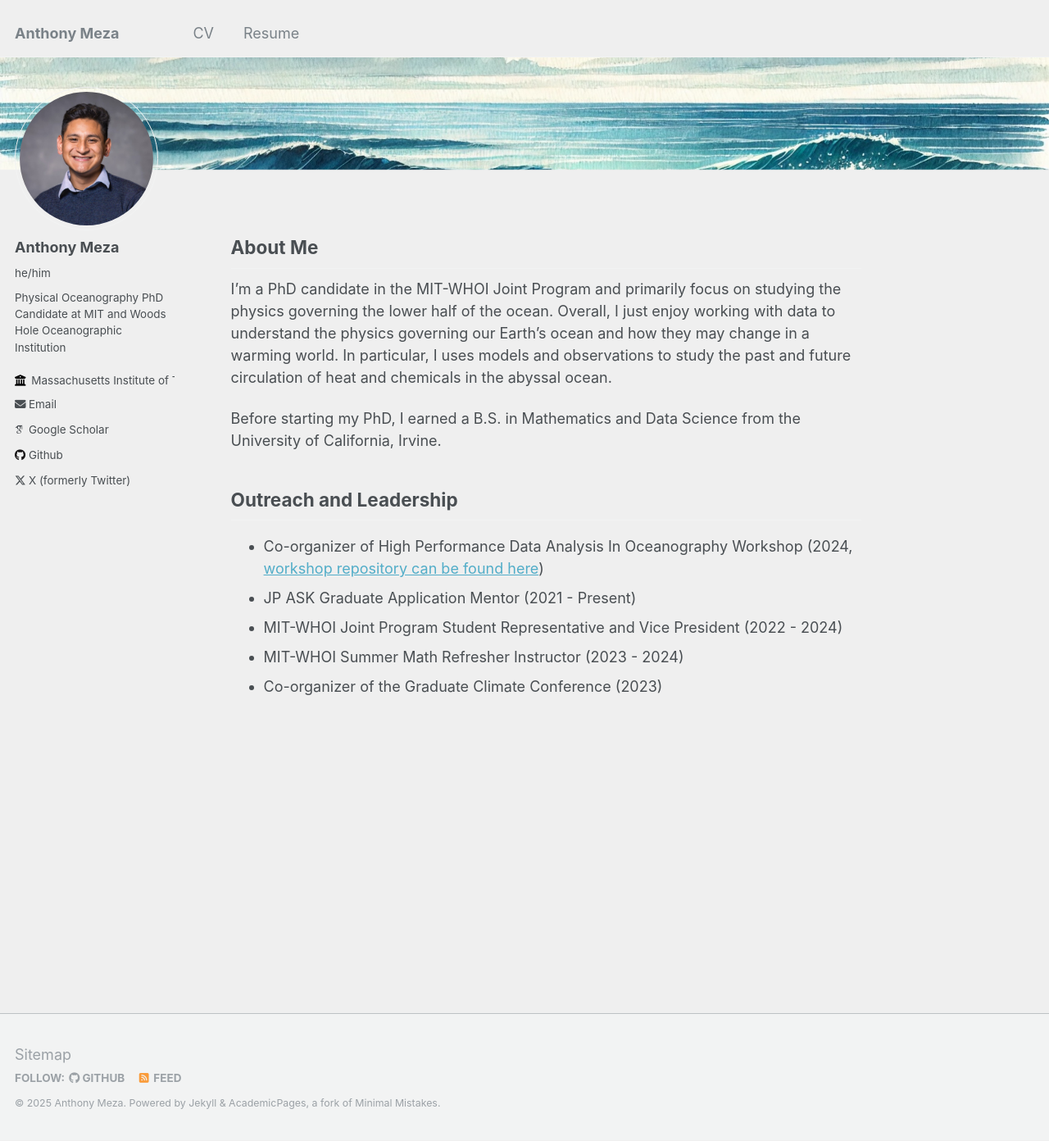
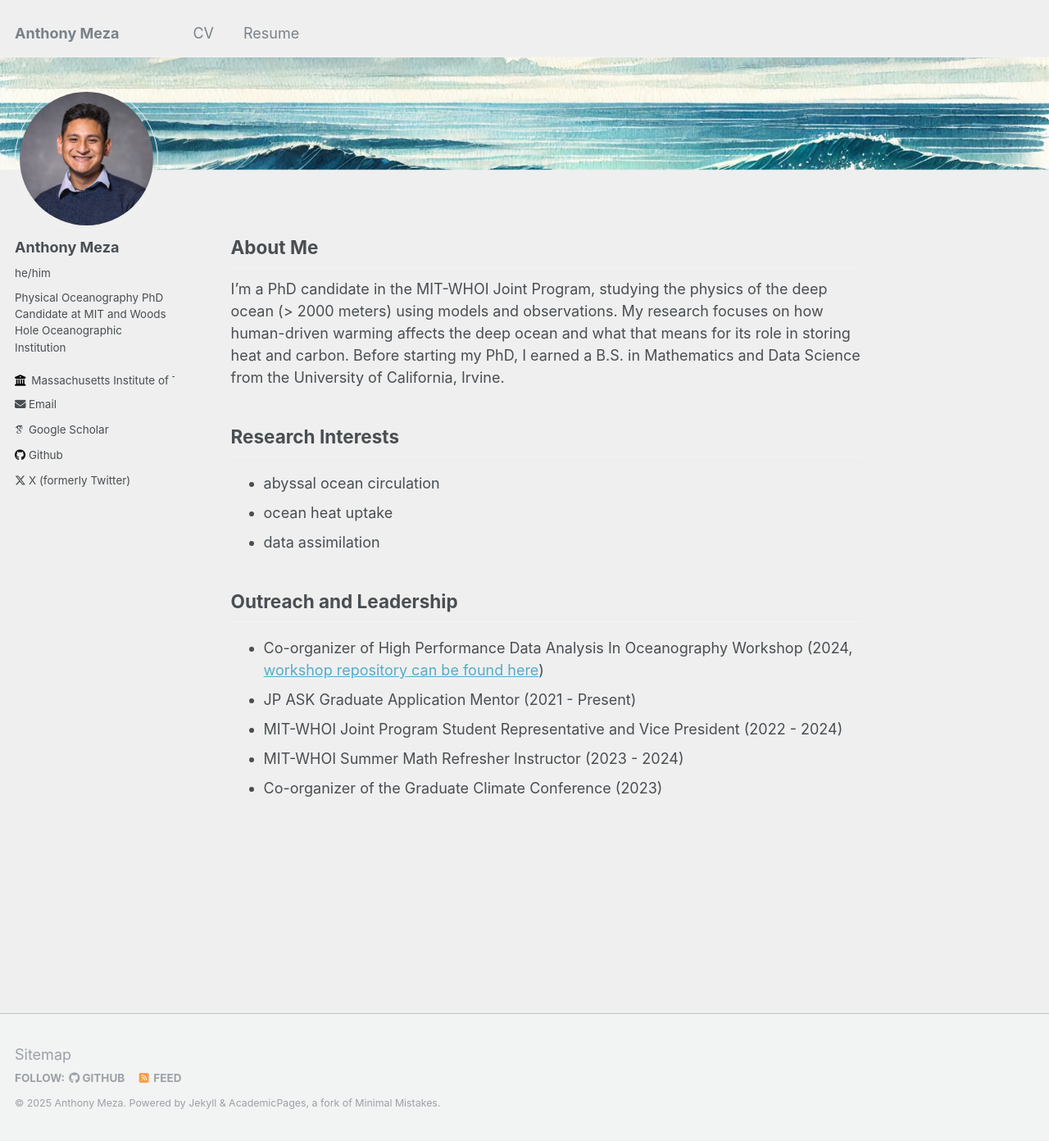
Before and after one commit to anthony-meza/anthony-meza.github.io, a Jekyll site: the page built from _pages/about.md, in a window 1280 px wide and 1392 px high. Shown: the whole window at 82% size. Built offline with Jekyll 4.4.1, drawn with Linux system fonts in a browser that asks for light colours; some web fonts are replaced.

Commit message:
Update about.md

```diff
--- a/_pages/about.md
+++ b/_pages/about.md
@@ -13,10 +13,13 @@ redirect_from:
 
 ---
 ## About Me
-I'm a PhD candidate in the MIT-WHOI Joint Program and primarily focus on studying the physics governing the lower half of the ocean. Overall, I just enjoy working with data to understand the physics governing our Earth's ocean and how they may change in a warming world.
-In particular, I uses models and observations to study the past and future circulation of heat and chemicals in the abyssal ocean.
+I'm a PhD candidate in the MIT-WHOI Joint Program, studying the physics of the deep ocean (> 2000 meters) using models and observations. My research focuses on how human-driven warming affects the deep ocean and what that means for its role in storing heat and carbon.
+Before starting my PhD, I earned a B.S. in Mathematics and Data Science from the University of California, Irvine.
 
-Before starting my PhD, I earned a B.S. in Mathematics and Data Science from the University of California, Irvine.
+## Research Interests
+- abyssal ocean circulation
+- ocean heat uptake
+- data assimilation
 
 ## Outreach and Leadership
   - Co-organizer of High Performance Data Analysis In Oceanography Workshop (2024, [workshop repository can be found here](https://github.com/anthony-meza/WHOI-PO-HPC))
```
